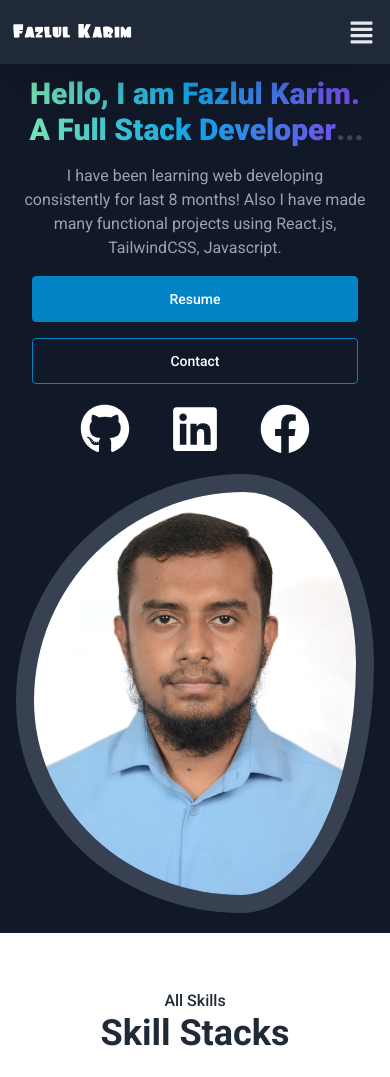
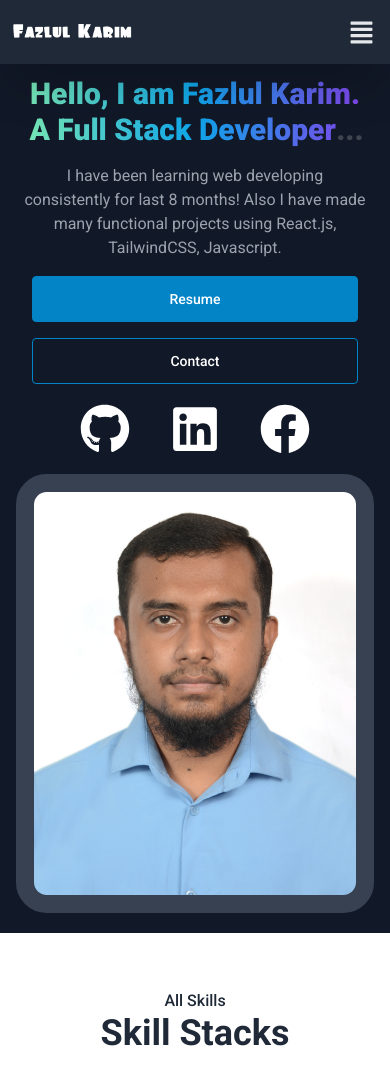
Before and after one commit to fazlulkarimhridoy/portfolio-fazlulkarimhridoy, a React (Vite) app: page / in a window 390 px wide. Shown: the top 1077 px of the page. Built offline with nearby package versions, Linux system fonts and the light colour scheme.

Commit message:
resized image

```diff
--- a/src/components/Banner.jsx
+++ b/src/components/Banner.jsx
@@ -4,7 +4,7 @@ import download from "downloadjs";
 import { FaFacebook, FaGithub, FaLinkedin } from "react-icons/fa";
 import 'animate.css';
 import { motion } from "framer-motion";
-import "../Css/Banner.css"
+// import "../Css/Banner.css"
 
 
 const Banner = () => {
@@ -94,7 +94,7 @@ const Banner = () => {
                     className="flex items-center justify-center mt-5 px-4">
                     <img
                         id="blob"
-                        className="animate__animated animate__bounceInRight border-[18px] rounded-badge w-[400px] border-gray-700 hover:border-gray-500 hover:transition-all hover:ease-out hover:duration-1000"
+                        className="animate__animated animate__bounceInRight border-[18px] rounded-badge w-[385px] border-gray-700 hover:border-gray-500 hover:transition-all hover:ease-out hover:duration-1000"
                         src={AuthorImage} />
                 </motion.div>
             </div>
--- a/src/components/NavBar.jsx
+++ b/src/components/NavBar.jsx
@@ -86,7 +86,7 @@ const NavBar = () => {
                         </Drawer>
                     </div>
                 </div>
-                <div className="hidden lg:flex">
+                <div className="hidden md:flex">
                     <ul id="link2" className="flex flex-row items-center px-2 gap-6 text-white font-semibold">
                         {links}
                     </ul>
```
